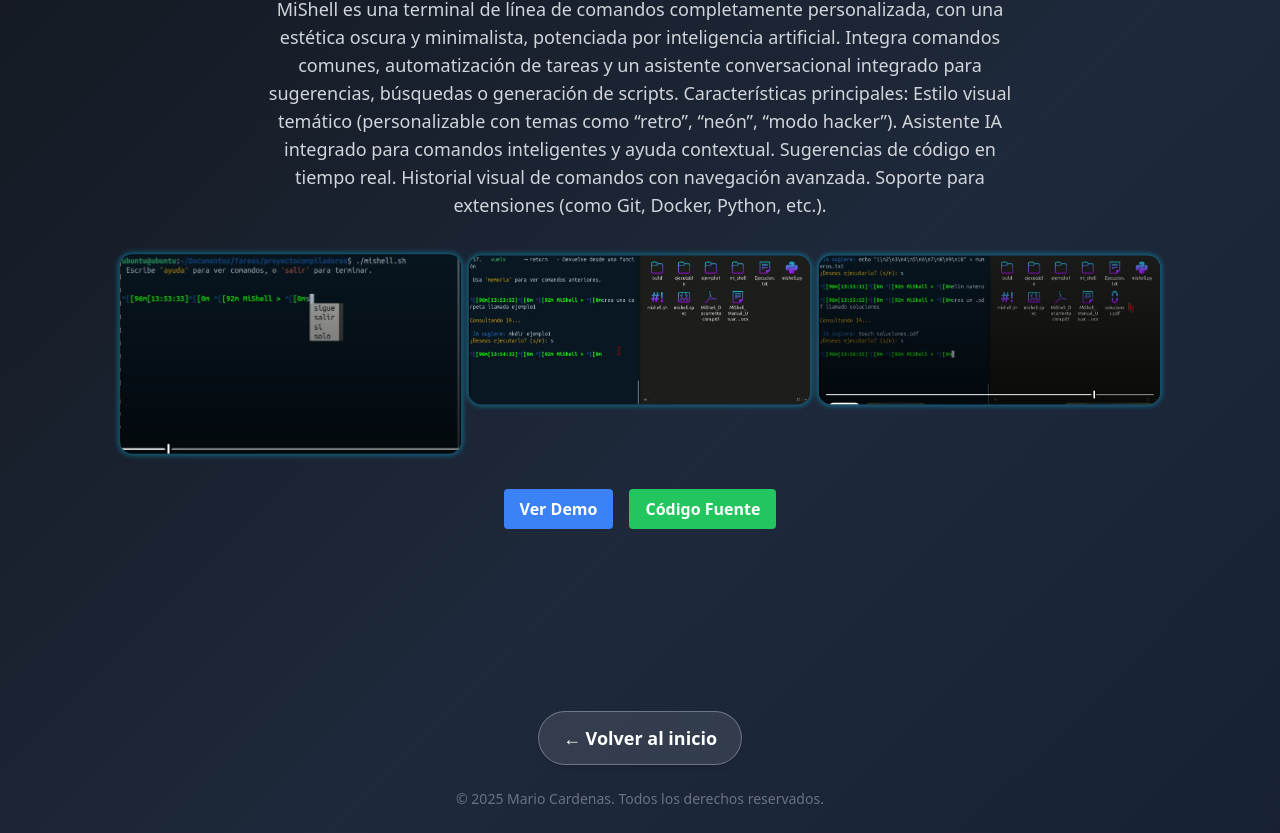
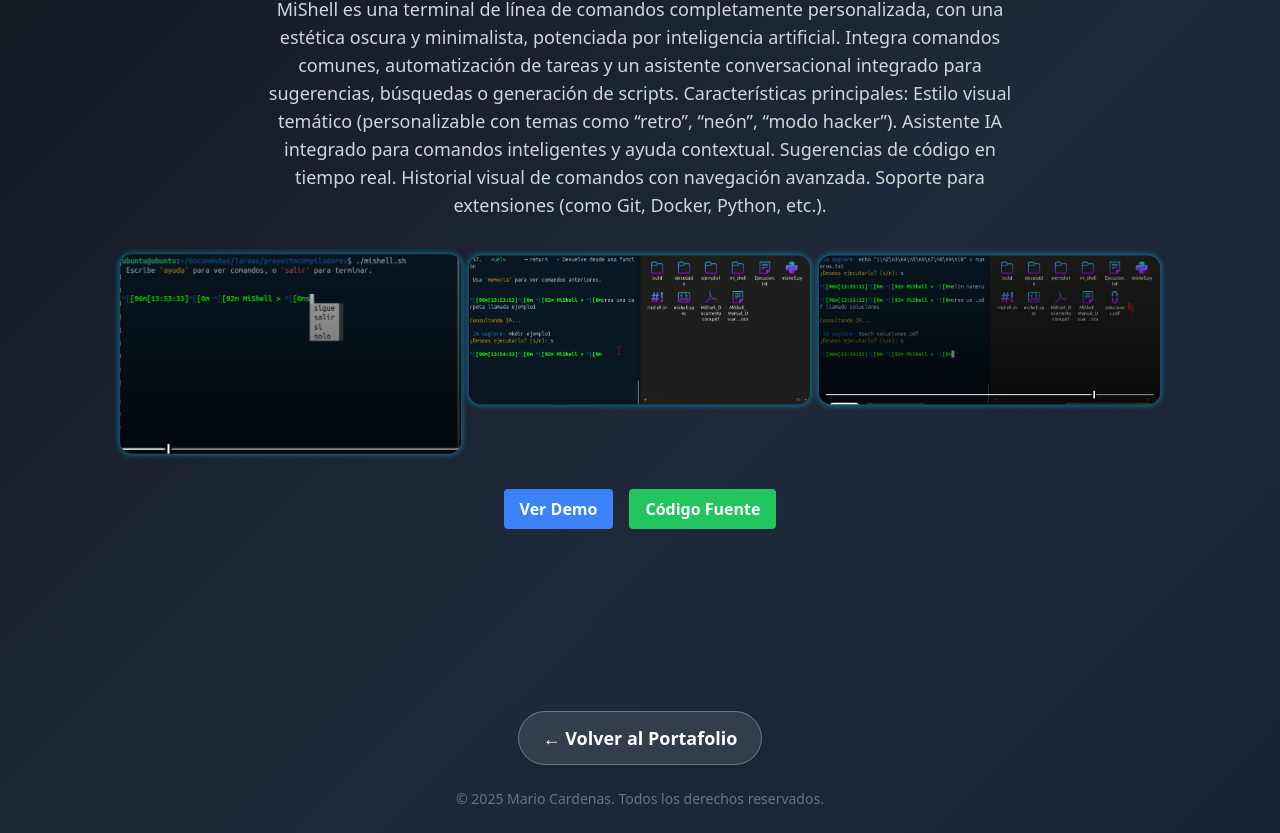
Before and after one commit to MarioCardenas21/Portafolio-Personal, a plain HTML site: page mishell.html in a window 1280 px wide. Shown: the part 137-970 px from the top of the page. Drawn offline with nearby package versions, Linux system fonts and the light colour scheme.

Commit message:
Update mishell.html

```diff
--- a/mishell.html
+++ b/mishell.html
@@ -65,7 +65,7 @@ Características principales:
 
   <div class="text-center mt-12" data-aos="fade-up">
     <a href="portafolio.html" class="inline-block px-6 py-3 text-lg font-semibold text-white border border-white/30 rounded-full backdrop-blur-md bg-white/10 hover:bg-white/20 transition-all duration-300 hover:scale-105 shadow-md">
-      ← Volver al inicio
+      ← Volver al Portafolio
     </a>
   </div>
 
```
